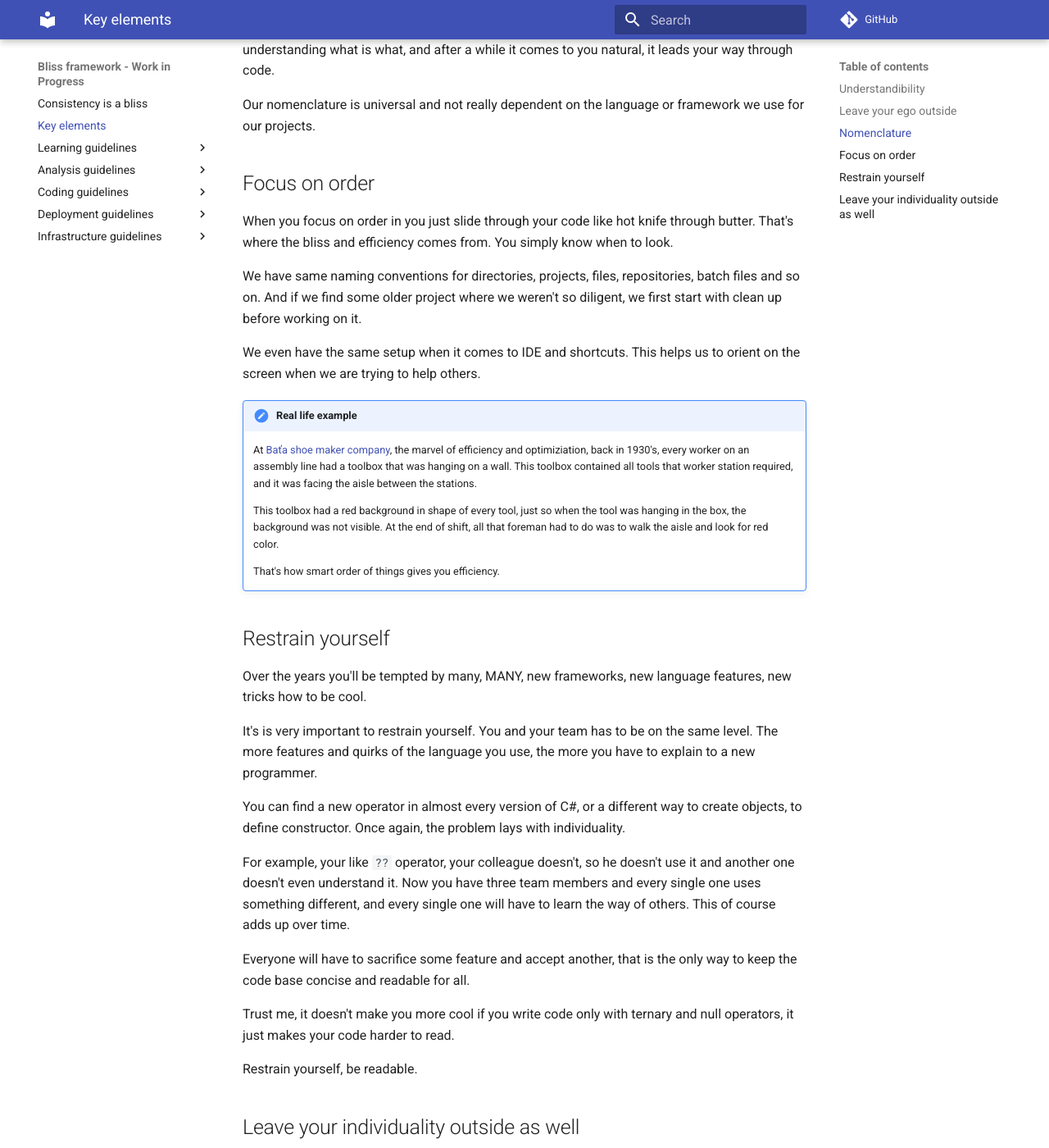
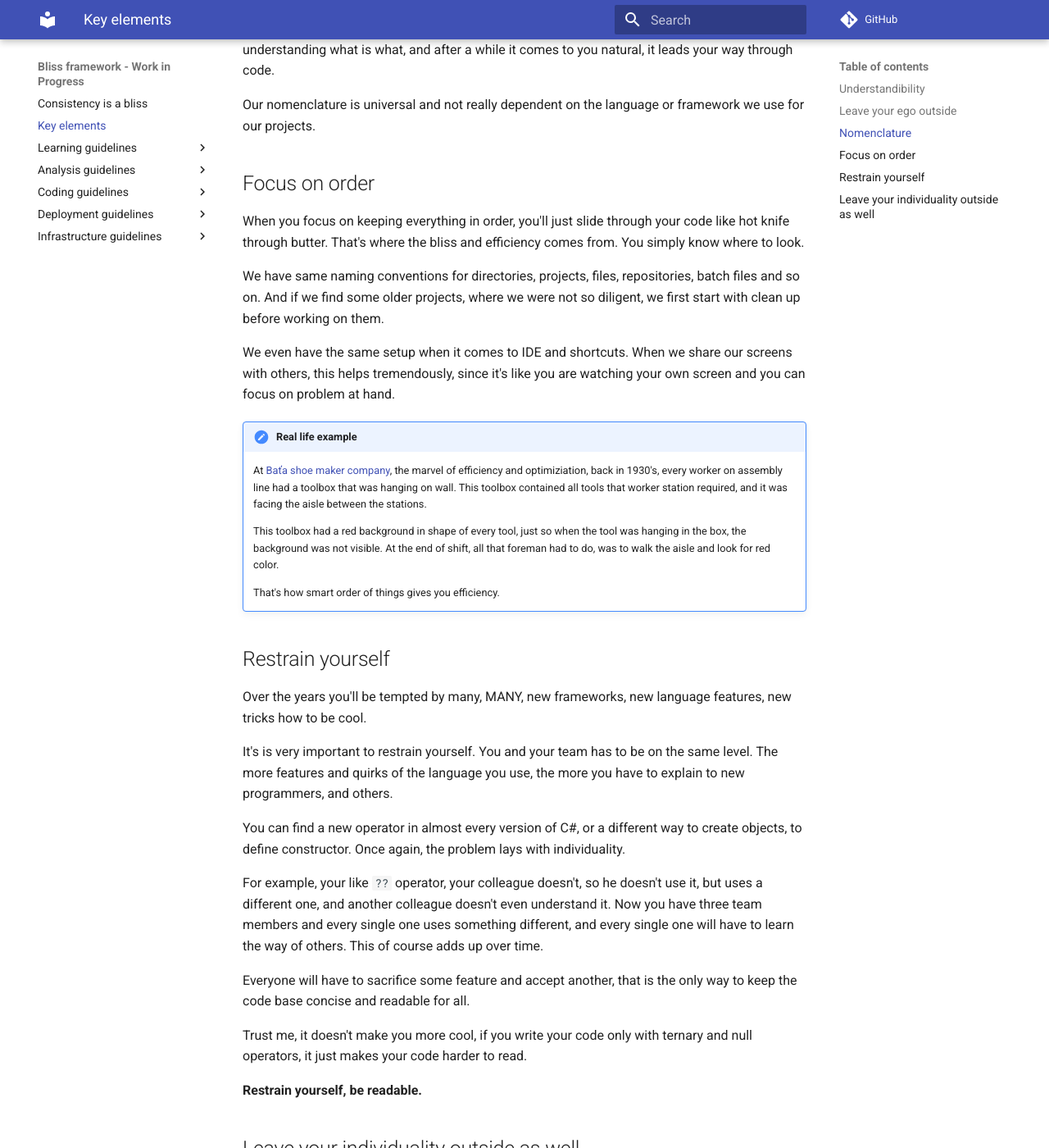
Before and after one commit to bliss-framework/web, an MkDocs documentation site: the page built from docs/key-elements.md, in a window 1280 px wide and 1400 px high, scrolled down 1163 px. Shown: the whole window at 82% size. Built offline with MkDocs 1.6.1 and Material for MkDocs 9.7.7, drawn with Linux system fonts in a browser that asks for light colours; comment, search, counter and statistics services are not loaded; some of the changed text lies outside the part shown.

Commit message:
Update key-elements.md

```diff
--- a/docs/key-elements.md
+++ b/docs/key-elements.md
@@ -37,17 +37,17 @@ Our nomenclature is universal and not really dependent on the language or framew
 
 ## Focus on order
 
-When you focus on order in you just slide through your code like hot knife through butter. That's where the bliss and efficiency comes from. You simply know when to look.
+When you focus on keeping everything in order, you'll just slide through your code like hot knife through butter. That's where the bliss and efficiency comes from. You simply know where to look.
 
-We have same naming conventions for directories, projects, files, repositories, batch files and so on. And if we find some older project where we weren't so diligent, we first start with clean up before working on it.
+We have same naming conventions for directories, projects, files, repositories, batch files and so on. And if we find some older projects, where we were not so diligent, we first start with clean up before working on them.
 
-We even have the same setup when it comes to IDE and shortcuts. This helps us to orient on the screen when we are trying to help others.
+We even have the same setup when it comes to IDE and shortcuts. When we share our screens with others, this helps tremendously, since it's like you are watching your own screen and you can focus on problem at hand.
 
 !!! note "Real life example"
 
-    At [Baťa shoe maker company](https://en.wikipedia.org/wiki/Bata_Corporation), the marvel of efficiency and optimiziation, back in 1930's, every worker on an assembly line had a toolbox that was hanging on a wall. This toolbox contained all tools that worker station required, and it was facing the aisle between the stations.
+    At [Baťa shoe maker company](https://en.wikipedia.org/wiki/Bata_Corporation), the marvel of efficiency and optimiziation, back in 1930's, every worker on assembly line had a toolbox that was hanging on wall. This toolbox contained all tools that worker station required, and it was facing the aisle between the stations.
 
-    This toolbox had a red background in shape of every tool, just so when the tool was hanging in the box, the background was not visible. At the end of shift, all that foreman had to do was to walk the aisle and look for red color.
+    This toolbox had a red background in shape of every tool, just so when the tool was hanging in the box, the background was not visible. At the end of shift, all that foreman had to do, was to walk the aisle and look for red color.
 
     That's how smart order of things gives you efficiency.
 
@@ -55,19 +55,19 @@ We even have the same setup when it comes to IDE and shortcuts. This helps us to
 
 Over the years you'll be tempted by many, MANY, new frameworks, new language features, new tricks how to be cool.
 
-It's is very important to restrain yourself. You and your team has to be on the same level. The more features and quirks of the language you use, the more you have to explain to a new programmer.
+It's is very important to restrain yourself. You and your team has to be on the same level. The more features and quirks of the language you use, the more you have to explain to new programmers, and others.
 
 You can find a new operator in almost every version of C#, or a different way to create objects, to define constructor. Once again, the problem lays with individuality.
 
-For example, your like `??` operator, your colleague doesn't, so he doesn't use it and another one doesn't even understand it. Now you have three team members and every single one uses something different, and every single one will have to learn the way of others. This of course adds up over time.
+For example, your like `??` operator, your colleague doesn't, so he doesn't use it, but uses a different one, and another colleague doesn't even understand it. Now you have three team members and every single one uses something different, and every single one will have to learn the way of others. This of course adds up over time.
 
 Everyone will have to sacrifice some feature and accept another, that is the only way to keep the code base concise and readable for all.
 
-Trust me, it doesn't make you more cool if you write code only with ternary and null operators, it just makes your code harder to read.
+Trust me, it doesn't make you more cool, if you write your code only with ternary and null operators, it just makes your code harder to read.
 
-Restrain yourself, be readable.
+__Restrain yourself, be readable.__
 
 
 ## Leave your individuality outside as well
 
-We understand that (almost) everyone has a need to express themselves, to be unique, and that's great, just leave it out of your code, and generally your software related. There's no place for it there.
+We understand that (almost) everyone has a need to express themselves, to be unique, and that's great, just leave it out of your code. There's no place for in there.
```
